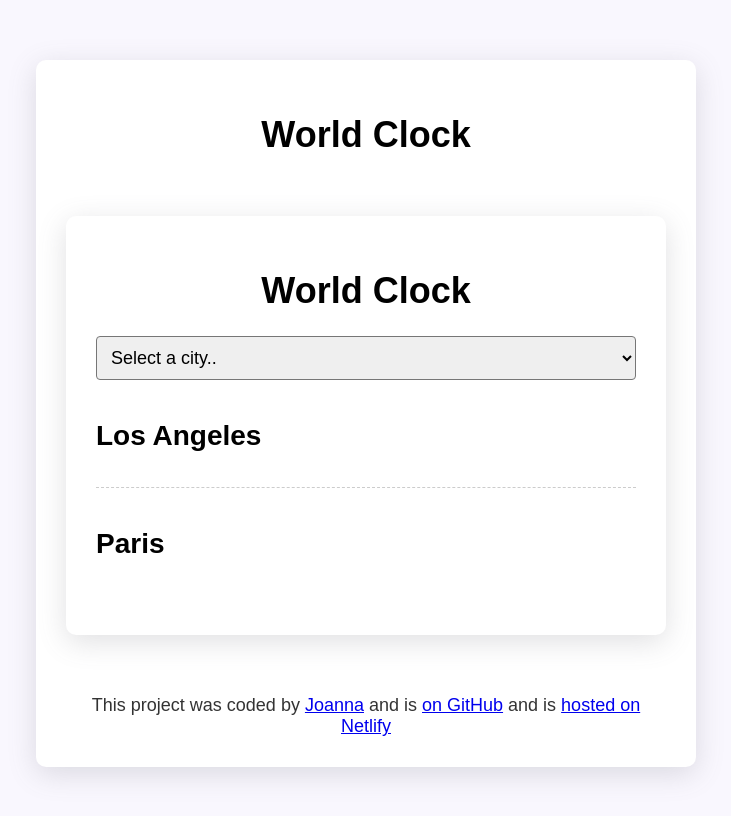
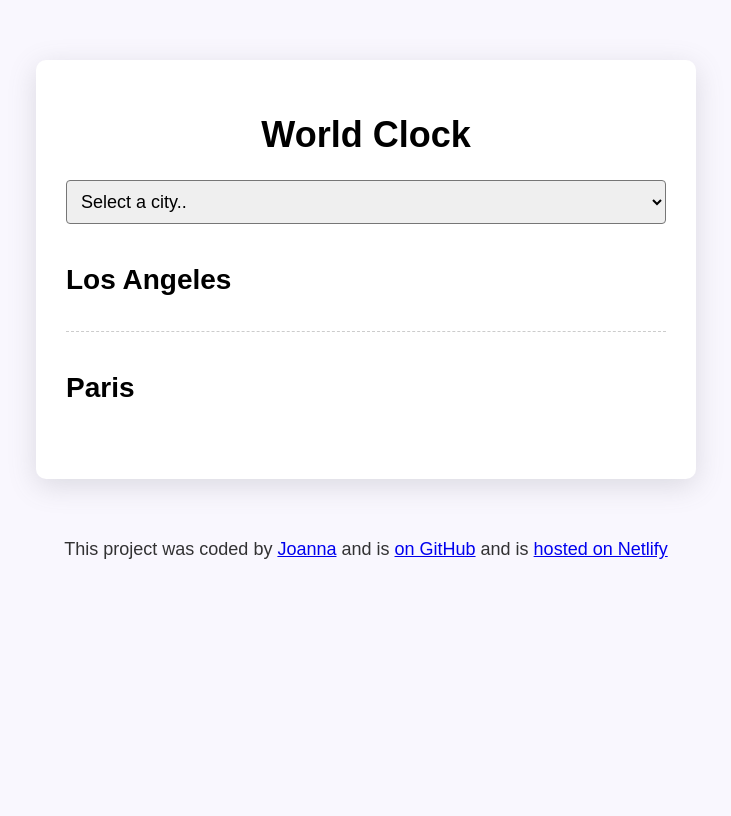
Before and after one commit to joanna520-w/WorldClockProject, a website built with Parcel: page index.html in a window 1280 px wide. Shown: the whole page, without its empty margins (274-1005 px from the left). Built offline with nearby package versions, Linux system fonts and the light colour scheme; a script that the page names is missing.

Commit message:
Update index.html

```diff
--- a/index.html
+++ b/index.html
@@ -10,8 +10,6 @@
     <title>World Clock</title>
   </head>
   <body>
-    <div class="container">
-      <h1>World Clock</h1>
     <div class="container">
       <h1>World Clock</h1>
 
```
